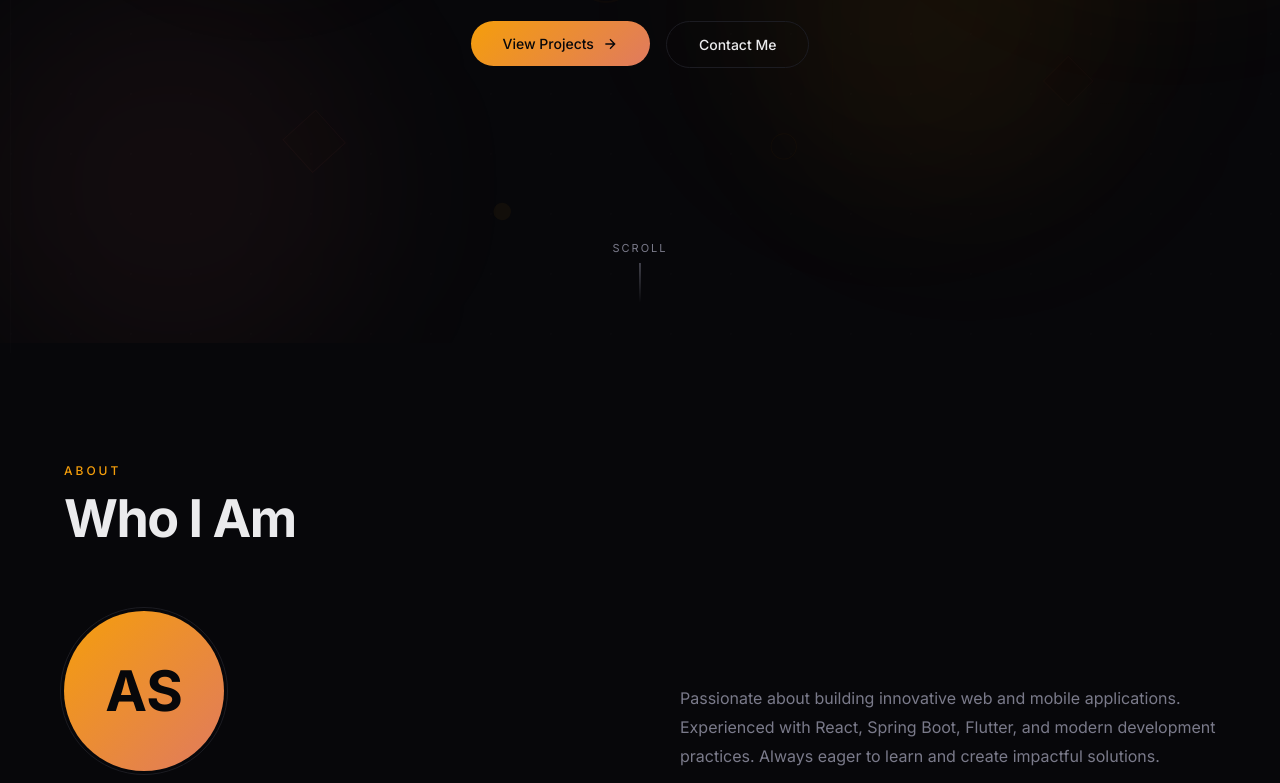
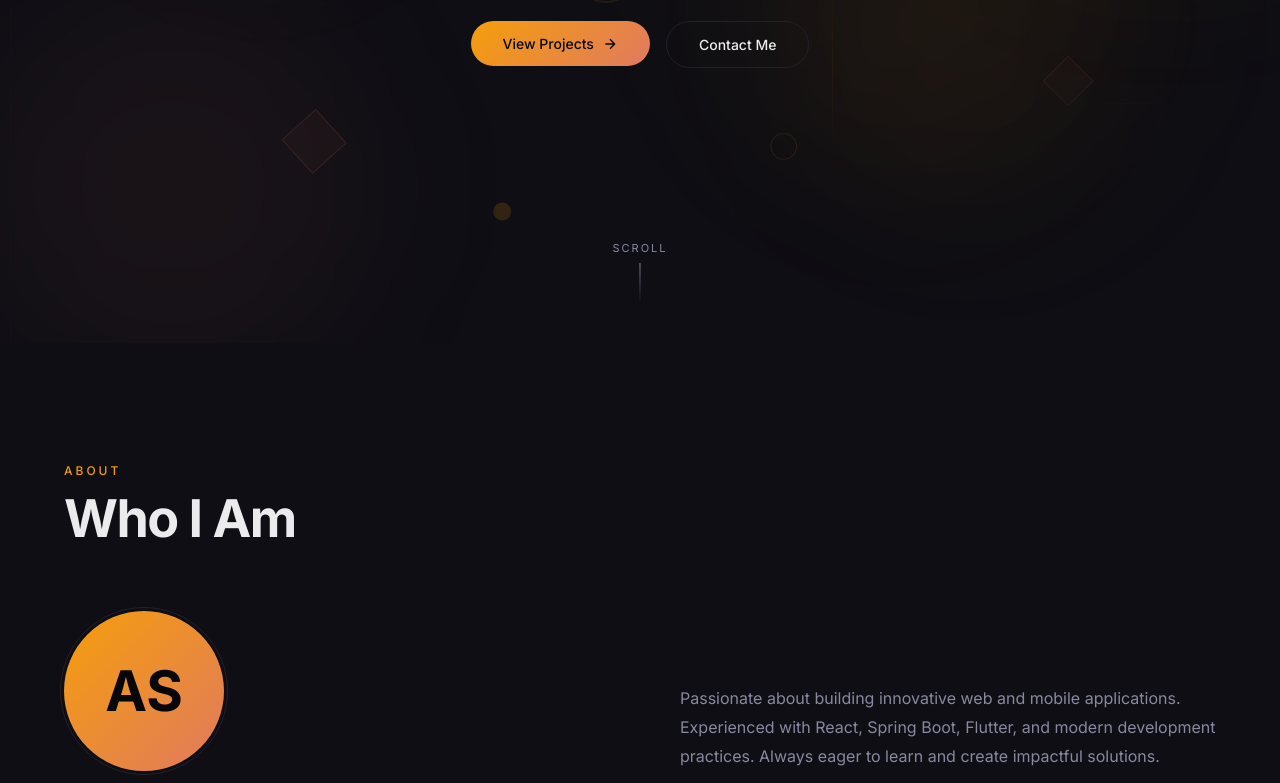
Before and after one commit to AhmedDjibbi/MyProfile, a Next.js app: page / in a window 1280 px wide. Shown: the part 457-1240 px from the top of the page. Built offline with nearby package versions, Linux system fonts and the light colour scheme.

Commit message:
Lighten background, boost decoration opacity, add clip-path section reveals, enhance hero with scale transforms, add timeline dot pulse

```diff
--- a/src/app/globals.css
+++ b/src/app/globals.css
@@ -1,11 +1,11 @@
 @import url('https://fonts.googleapis.com/css2?family=Inter:opsz,wght@14..32,300;14..32,400;14..32,500;14..32,600;14..32,700;14..32,800;14..32,900&display=swap');
 
 :root {
-  --bg: #07070a;
-  --surface: #111115;
-  --border: #1c1c22;
+  --bg: #0e0e14;
+  --surface: #16161e;
+  --border: #22222c;
   --text: #ebebed;
-  --text-muted: #7a7a8a;
+  --text-muted: #8888a0;
   --accent: #f59e0b;
   --accent-alt: #e07a5f;
   --glow: rgba(245, 158, 11, 0.06);
--- a/src/app/page.tsx
+++ b/src/app/page.tsx
@@ -10,6 +10,7 @@ import ProjectsSection from '@/components/ProjectsSection';
 import SkillsSection from '@/components/SkillsSection';
 import ExperienceSection from '@/components/ExperienceSection';
 import ContactSection from '@/components/ContactSection';
+import RevealSection from '@/components/RevealSection';
 import { translations } from '@/data/translations';
 
 const projects = [
@@ -125,11 +126,11 @@ export default function Home() {
       <ScrollProgress />
       <Background />
       <HeroSection t={t} />
-      <AboutSection t={t} />
-      <ProjectsSection projects={projects} t={t} />
-      <SkillsSection skills={skills} t={t} />
-      <ExperienceSection experiences={experiences} />
-      <ContactSection />
+      <RevealSection><AboutSection t={t} /></RevealSection>
+      <RevealSection><ProjectsSection projects={projects} t={t} /></RevealSection>
+      <RevealSection><SkillsSection skills={skills} t={t} /></RevealSection>
+      <RevealSection><ExperienceSection experiences={experiences} /></RevealSection>
+      <RevealSection><ContactSection /></RevealSection>
       <footer className="footer">
         <p>{t.footer.text} • {new Date().getFullYear()}</p>
       </footer>
--- a/src/components/Background.tsx
+++ b/src/components/Background.tsx
@@ -41,10 +41,10 @@ function FloatingShape({ index }: { index: number }) {
   const shape = shapeTypes[index % shapeTypes.length];
   const pos = positions[index % positions.length];
   const colorKey = colorVariants[index % colorVariants.length];
-  const borderColor = colorKey === 'accent' ? 'rgba(245, 158, 11, 0.15)' : 'rgba(224, 122, 95, 0.15)';
-  const bgColor = colorKey === 'accent' ? 'rgba(245, 158, 11, 0.04)' : 'rgba(224, 122, 95, 0.04)';
-  const dotBg = colorKey === 'accent' ? 'rgba(245, 158, 11, 0.2)' : 'rgba(224, 122, 95, 0.2)';
-  const triangleColor = colorKey === 'accent' ? 'rgba(245, 158, 11, 0.15)' : 'rgba(224, 122, 95, 0.15)';
+  const borderColor = colorKey === 'accent' ? 'rgba(245, 158, 11, 0.35)' : 'rgba(224, 122, 95, 0.35)';
+  const bgColor = colorKey === 'accent' ? 'rgba(245, 158, 11, 0.1)' : 'rgba(224, 122, 95, 0.1)';
+  const dotBg = colorKey === 'accent' ? 'rgba(245, 158, 11, 0.4)' : 'rgba(224, 122, 95, 0.4)';
+  const triangleColor = colorKey === 'accent' ? 'rgba(245, 158, 11, 0.35)' : 'rgba(224, 122, 95, 0.35)';
 
   const baseStyle: React.CSSProperties = {
     left: `${pos.left}%`,
@@ -62,7 +62,7 @@ function FloatingShape({ index }: { index: number }) {
       case 'ring':
         return { ...baseStyle, width: size.w, height: size.h, borderColor };
       case 'ring-inner':
-        return { ...baseStyle, width: size.w * 0.6, height: size.h * 0.6, borderColor: 'rgba(245, 158, 11, 0.12)' };
+        return { ...baseStyle, width: size.w * 0.6, height: size.h * 0.6, borderColor: 'rgba(245, 158, 11, 0.3)' };
       case 'plus':
         return { ...baseStyle, width: size.w * 0.6, height: size.h * 0.6 };
       case 'dot':
@@ -83,28 +83,29 @@ function FloatingShape({ index }: { index: number }) {
         y: [0, -40 - (index * 3) % 25, 0],
         x: [0, (index % 2 === 0 ? 20 : -20), 0],
         rotate: shape === 'diamond' ? [45, 80, 45] : shape === 'square' ? [0, 12, 0] : [0, (index % 2 === 0 ? 15 : -15), 0],
-        scale: [1, 1.08, 1],
-        opacity: [0.2, 0.35, 0.2],
+        scale: [1, 1.15, 1],
+        opacity: [0.3, 0.55, 0.3],
       };
       case 1: return {
         y: [0, 30, 0, -20, 0],
         x: [0, -25, 10, -15, 0],
         rotate: shape === 'diamond' ? [45, 30, 60, 45] : [0, -12, 8, 0],
-        scale: [1, 0.92, 1.06, 1],
-        opacity: [0.15, 0.3, 0.2, 0.15],
+        scale: [1, 0.92, 1.1, 1],
+        opacity: [0.25, 0.45, 0.35, 0.25],
       };
       case 2: return {
         y: [0, -20, -50, -20, 0],
         x: [0, 15, 0, -15, 0],
         rotate: [0, 8, -5, 10, 0],
-        opacity: [0.18, 0.32, 0.22, 0.28, 0.18],
+        scale: [1, 1.06, 1, 1.08, 1],
+        opacity: [0.28, 0.5, 0.32, 0.45, 0.28],
       };
       case 3: return {
         y: [0, -35, 15, -25, 0],
         x: [0, 10, -20, 5, 0],
         rotate: shape === 'diamond' ? [45, 55, 35, 50, 45] : [0, 10, -8, 5, 0],
-        scale: [1, 1.05, 0.95, 1.02, 1],
-        opacity: [0.22, 0.38, 0.25, 0.3, 0.22],
+        scale: [1, 1.1, 0.95, 1.05, 1],
+        opacity: [0.32, 0.55, 0.35, 0.45, 0.32],
       };
     }
   };
@@ -136,13 +137,13 @@ function FloatingLine({ index }: { index: number }) {
         top: `${10 + (index * 15) % 80}%`,
         width: isHorizontal ? length : 1,
         height: isHorizontal ? 1 : length,
-        background: `linear-gradient(${isHorizontal ? '90deg' : '180deg'}, transparent, rgba(245, 158, 11, 0.06), transparent)`,
+        background: `linear-gradient(${isHorizontal ? '90deg' : '180deg'}, transparent, rgba(245, 158, 11, 0.15), transparent)`,
         pointerEvents: 'none',
-        opacity: 0.3,
+        opacity: 0.5,
       }}
       animate={{
-        opacity: [0.1, 0.3, 0.1],
-        scale: isHorizontal ? [1, 1.2, 1] : [1, 1.15, 1],
+        opacity: [0.2, 0.5, 0.2],
+        scale: isHorizontal ? [1, 1.3, 1] : [1, 1.2, 1],
       }}
       transition={{
         duration: 6 + (index * 1.2) % 5,
--- a/src/components/ExperienceSection.tsx
+++ b/src/components/ExperienceSection.tsx
@@ -59,7 +59,12 @@ function TimelineEntry({ exp, index }: { exp: Experience; index: number }) {
           </div>
         </motion.div>
       </div>
-      <div className="timeline-dot" />
+      <motion.div
+        className="timeline-dot"
+        initial={{ scale: 0 }}
+        animate={isInView ? { scale: 1 } : {}}
+        transition={{ delay: index * 0.15 + 0.3, type: 'spring', stiffness: 300, damping: 12 }}
+      />
     </motion.div>
   );
 }
--- a/src/components/HeroSection.tsx
+++ b/src/components/HeroSection.tsx
@@ -26,24 +26,17 @@ export default function HeroSection({ t }: HeroSectionProps) {
     const ctx = gsap.context(() => {
       const nameSplit = nameRef.current ? new SplitType(nameRef.current, { types: 'words' }) : null;
       if (nameSplit?.words) {
-        gsap.from(nameSplit.words, {
-          y: 80,
-          opacity: 0,
-          rotateX: -30,
-          stagger: 0.04,
-          duration: 0.8,
-          ease: 'power3.out',
-        });
+        gsap.fromTo(nameSplit.words,
+          { y: 120, opacity: 0, scale: 0.5, rotateX: -50 },
+          { y: 0, opacity: 1, scale: 1, rotateX: 0, stagger: 0.04, duration: 1, ease: 'power4.out' }
+        );
       }
 
       if (taglineRef.current) {
-        gsap.from(taglineRef.current, {
-          y: 30,
-          opacity: 0,
-          delay: 0.6,
-          duration: 0.8,
-          ease: 'power2.out',
-        });
+        gsap.fromTo(taglineRef.current,
+          { y: 30, opacity: 0, scale: 0.9 },
+          { y: 0, opacity: 1, scale: 1, delay: 0.8, duration: 0.8, ease: 'power3.out' }
+        );
       }
     });
 
--- /dev/null
+++ b/src/components/RevealSection.tsx
@@ -0,0 +1,26 @@
+'use client';
+
+import { useRef } from 'react';
+import { motion, useInView } from 'framer-motion';
+
+interface RevealSectionProps {
+  children: React.ReactNode;
+  className?: string;
+}
+
+export default function RevealSection({ children, className }: RevealSectionProps) {
+  const ref = useRef(null);
+  const isInView = useInView(ref, { once: true, margin: '-80px' });
+
+  return (
+    <motion.div
+      ref={ref}
+      className={className}
+      initial={{ clipPath: 'inset(0 0 100% 0)' }}
+      animate={isInView ? { clipPath: 'inset(0)' } : {}}
+      transition={{ duration: 1.1, ease: [0.77, 0, 0.18, 1] }}
+    >
+      {children}
+    </motion.div>
+  );
+}
```
